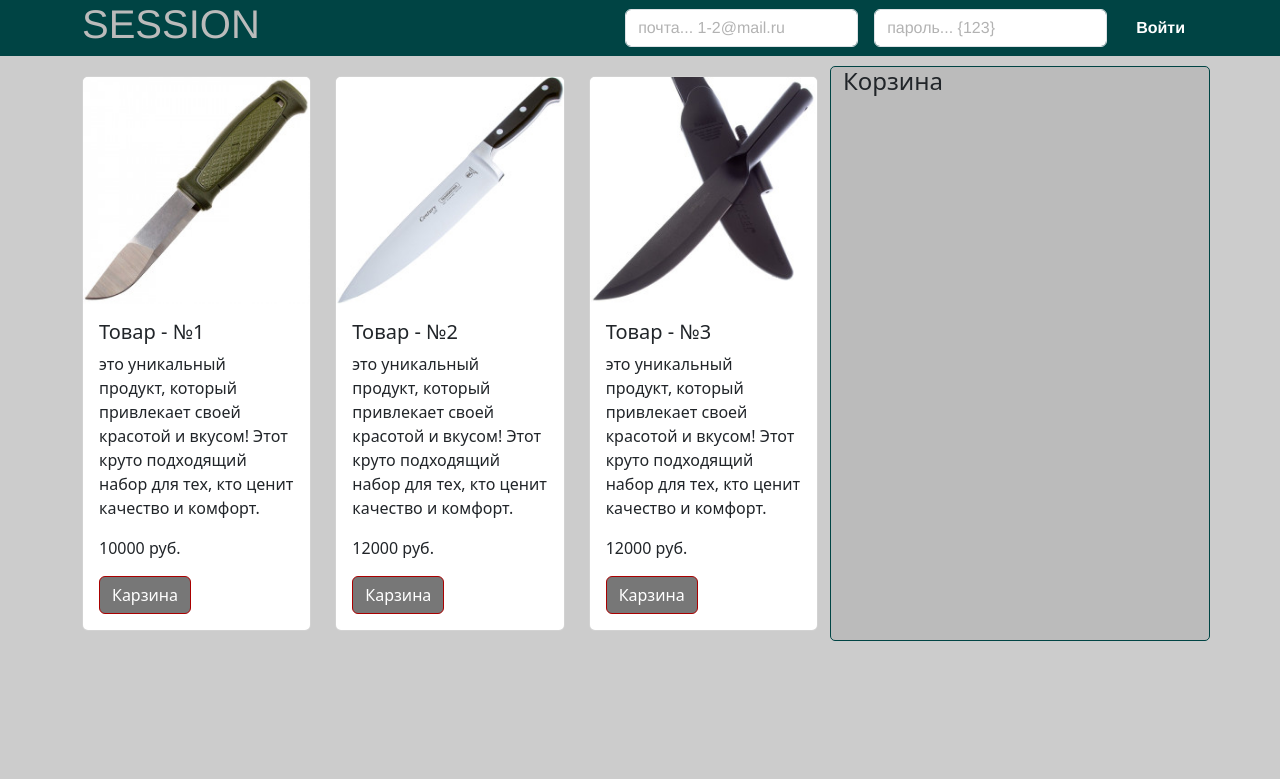
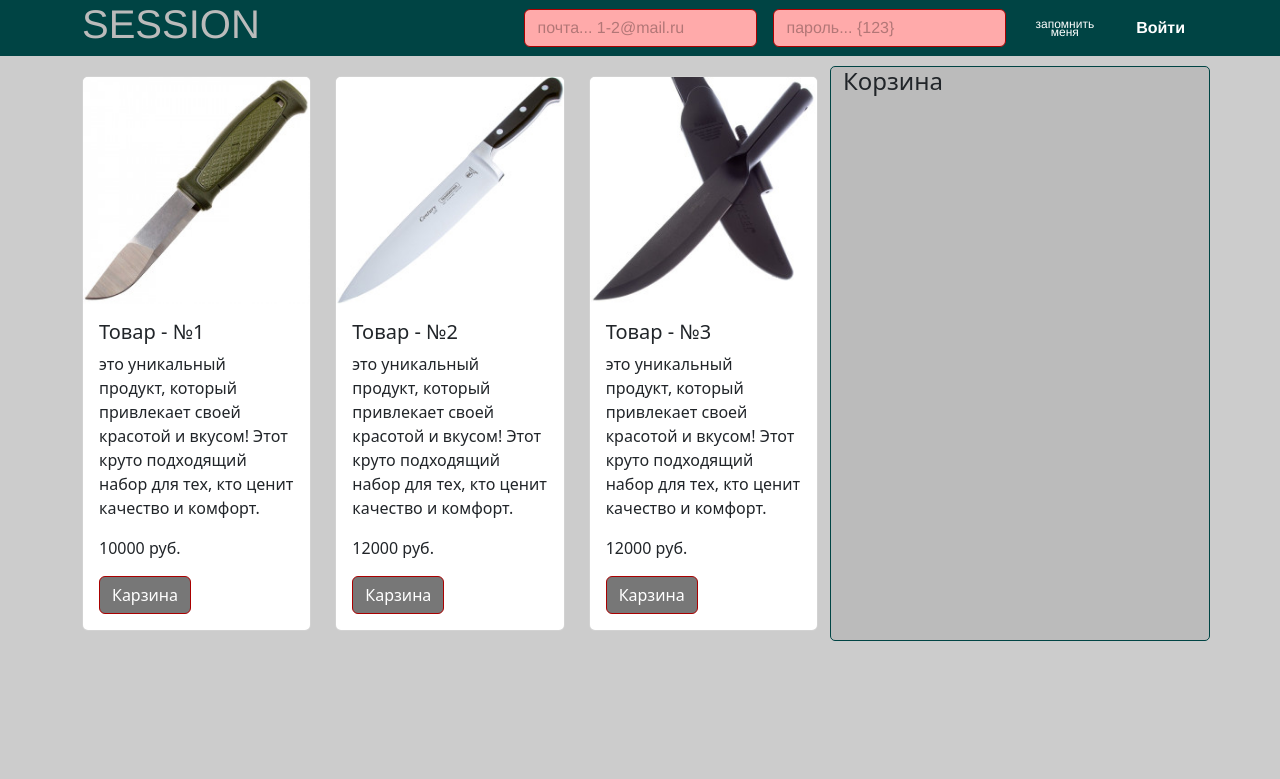
Before and after one commit to MrPepperoff/php_session2, a PHP site: the page made by index.php in a window 1280 px wide. Shown: the top 779 px of the page. Run offline with PHP 8.4, Linux system fonts and the light colour scheme; data comes from the database, SQL or seed files in the repository.

Commit message:
finish + coockie

```diff
--- a/css/style.css
+++ b/css/style.css
@@ -125,4 +125,27 @@ body {
 .backet__title {
   padding-bottom: 5px;
   border-bottom: 1px solid #333;
+}
+
+.checkbox label {
+  color: #fff;
+  text-align: center;
+  line-height: 0.7;
+  font-size: 12px;
+  cursor: pointer;
+}
+.checkbox label:hover {
+  color: #bbb;
+}
+.checkbox input {
+  display: none;
+}
+.checkbox input:checked ~ label {
+  color: #aaa;
+  border: 1px solid #aaa;
+}
+
+.alert-danger {
+  background: #faa;
+  border: 1px solid #a00;
 }/*# sourceMappingURL=style.css.map */
--- a/css/style.scss
+++ b/css/style.scss
@@ -127,3 +127,28 @@ body{
         border-bottom: 1px solid #333;
     }
 }
+.checkbox{
+    & label{
+        color: #fff;
+        text-align: center;
+        line-height: 0.7;
+        font-size: 12px;
+        cursor: pointer;
+        &:hover{
+            color: #bbb;
+        }
+
+    }
+    & input{
+        display: none;
+        &:checked ~ label{
+            color: #aaa;
+            border: 1px solid #aaa;
+        }
+    }
+
+}
+.alert-danger{
+    background: #faa;
+    border: 1px solid #a00;
+}
--- a/index.php
+++ b/index.php
@@ -2,6 +2,7 @@
     session_start();
     require_once('config.php');
     require_once('lib/db.php');
+    require_once("lib/functions.php");
 
     $link = connect();
     $products = products($link);
@@ -26,15 +27,28 @@
                 </div>
                 <div class="col-10">
                     <?php
-                    if(!isset($_SESSION['login'])){?>
-                        <form action="login/login.php" method='POST' class="row g-3 justify-content-end">
+
+                    if(isset($_GET['status'])){
+
+                        $status = jsonConvertArray($_GET['status']);
+
+                        $class = status_request($status['code']);
+                        // echo $class;
+                    }
+                    if(!isset($_SESSION['login'])){
+                        ?>
+
+                        <form action="login/login.php" method='POST' class="row g-3 justify-content-end align-items-center">
                             <div class="col-auto">
-                                <label for="inputEmail" class="visually-hidden">Почта</label>
-                                <input type="text" class="form-control" id="inputEmail" name='email' placeholder="Почта... 1-2@mail.ru">
+                                <input type="text" class="form-control <?php echo $class;?>" id="inputEmail" name='email' placeholder="Почта... 1-2@mail.ru">
                             </div>
                             <div class="col-auto">
-                                <label for="inputPassword2" class="visually-hidden">Пароль</label>
-                                <input type="password" class="form-control" id="inputPassword2" name="password" placeholder="Пароль... {123}">
+                                <input type="password" class="form-control <?php echo $class;?>" id="inputPassword2" name="password" placeholder="Пароль... {123}">
+                            </div>
+
+                            <div class="col-auto checkbox">
+                                <input type="checkbox" name="save" id="save">
+                                <label class='btn' for="save">запомнить<br> меня</label>
                             </div>
                             <div class="col-auto">
                                 <button type="submit" class="btn header__btn">Войти</button>
@@ -51,11 +65,35 @@
 										<a href="login/logout.php" class="btn header__btn">Выйти</a>
 									</p>
 								</div>
-                    <?php endif; }?>
+                    <?php endif; }
+                    if(isset($_GET['auth']) && $_GET['auth'] == "1"){
+                        // запоминмаем пользователя в куку
+                        setcookie("auth", $_SESSION['login'], time() + 3600);
+                    }
+                    if(isset($_GET['auth']) && $_GET['auth'] == "0"){
+                        setcookie("auth", "", time() - 3600);
+                        $_SESSION['login'] = null;
+                        header("location: index.php");
+                        die();
+                    }
+                    if(isset($_COOKIE['auth']) && !empty($_COOKIE['auth'])){
+                        $link = connect();
+                        $user = searchUserEmail($link, $_COOKIE['auth']);
+                        if($user != false){
+                            $_SESSION['login'] = $_COOKIE['auth'];
+                        }
+                    }
+                    ?>
+
                 </div>
             </div>
         </div>
     </header>
+
+
+
+
+
     <main class="main">
 
         <div class="container">
--- /dev/null
+++ b/lib/functions.php
@@ -0,0 +1,19 @@
+<?php
+
+	function jsonConvertArray($data_json){
+		$data = json_decode($data_json);
+		return (array)$data;
+	}
+
+	function status_request($str_code){
+		if($str_code == 501 || $str_code == 502){
+			return "alert-danger";
+		}
+
+		if($str_code == 201){
+			return "alert-success";
+		}
+
+		return '';
+	}
+?>
--- a/login/logout.php
+++ b/login/logout.php
@@ -1,6 +1,6 @@
 <?php
     session_start();
 
-	$_SESSION['login'] = null;
+	// $_SESSION['login'] = null;
 
-	header("location: ../index.php");
+	header("location: ../index.php?auth=0");
```
Also changed, not shown: login/login.php (+7 -0 lines), 1 other file.
